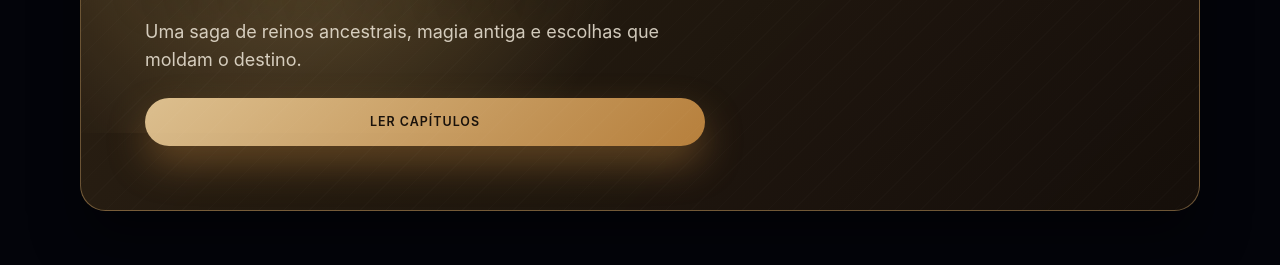
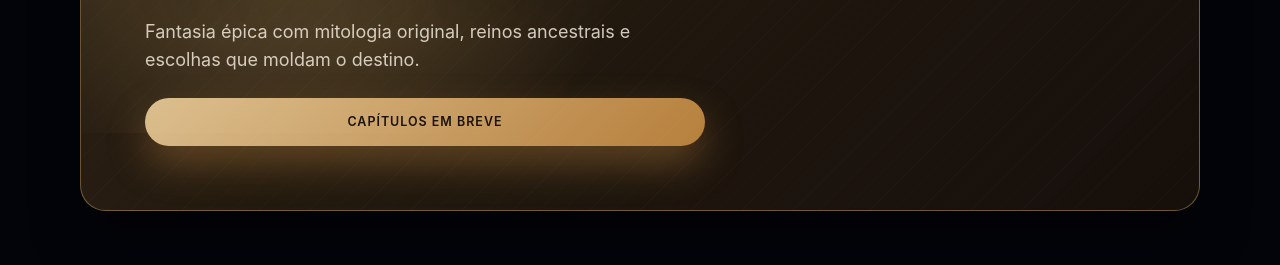
Before and after one commit to alexarnoni/landing-page, a plain HTML site: page aenvar/index.html in a window 1280 px wide. Shown: the part 344-609 px from the top of the page. Drawn offline with Linux system fonts and the light colour scheme.

Commit message:
Update subtitle and call-to-action in index.html

```diff
--- a/aenvar/index.html
+++ b/aenvar/index.html
@@ -37,8 +37,8 @@
       <div class="aenvar-hero-content">
         <p class="aenvar-tag">fantasia épica</p>
         <h1>Crônicas de Aenvar</h1>
-        <p class="aenvar-subtitle">Uma saga de reinos ancestrais, magia antiga e escolhas que moldam o destino.</p>
-        <a class="aenvar-cta" href="#">Ler capítulos</a>
+        <p class="aenvar-subtitle">Fantasia épica com mitologia original, reinos ancestrais e escolhas que moldam o destino.</p>
+        <a class="aenvar-cta" href="#" aria-disabled="true">Capítulos em breve</a>
       </div>
     </section>
 
```
